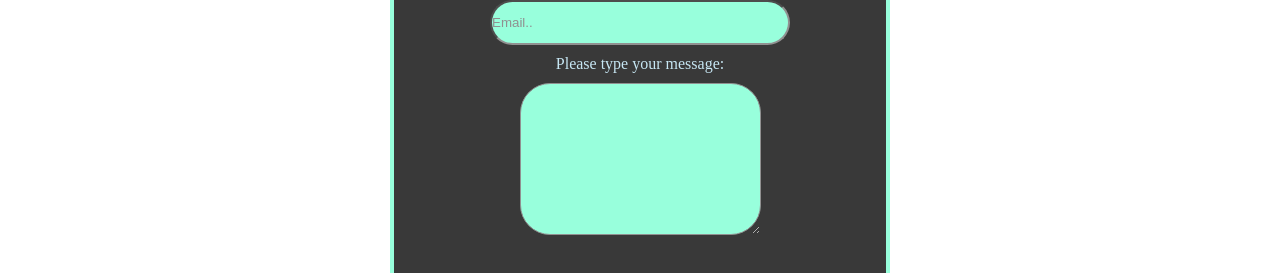
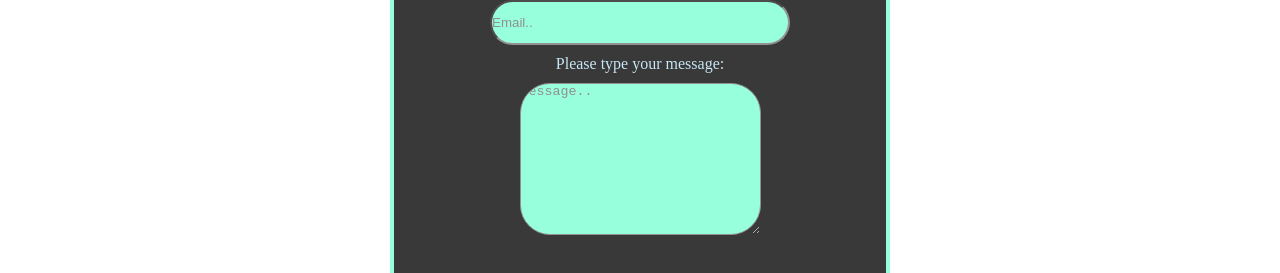
Before and after one commit to fidashn/Find-Alternative, a React (Create React App) app: page /contact-us in a window 1280 px wide. Shown: the part 412-685 px from the top of the page. Built offline with nearby package versions, Linux system fonts and the light colour scheme; the HTML template or start-up script is replaced by a standard one.

Commit message:
added place holder to text area

```diff
--- a/src/Components/ContactUs.js
+++ b/src/Components/ContactUs.js
@@ -10,7 +10,7 @@ function ContactUs() {
     Email:
     <input type="text" placeholder="Email.."/>
     Please type your message:
-    <textarea  name="" rows="10" cols="28"></textarea>
+    <textarea  name="" rows="10" cols="28" placeholder="Message.."></textarea>
     <button type='submit' className='submit'>Submit</button>
   </form>
     </div>
```
